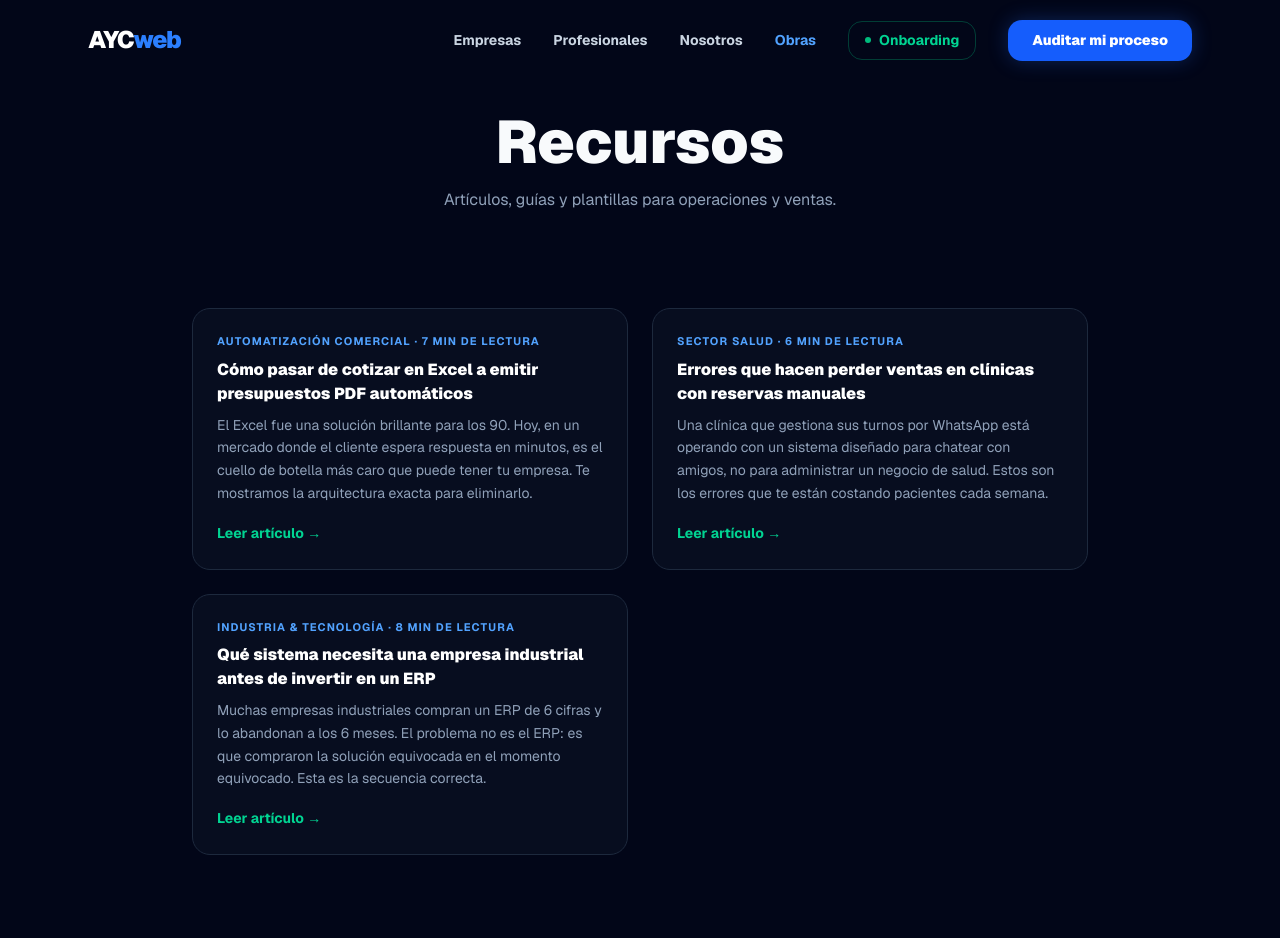
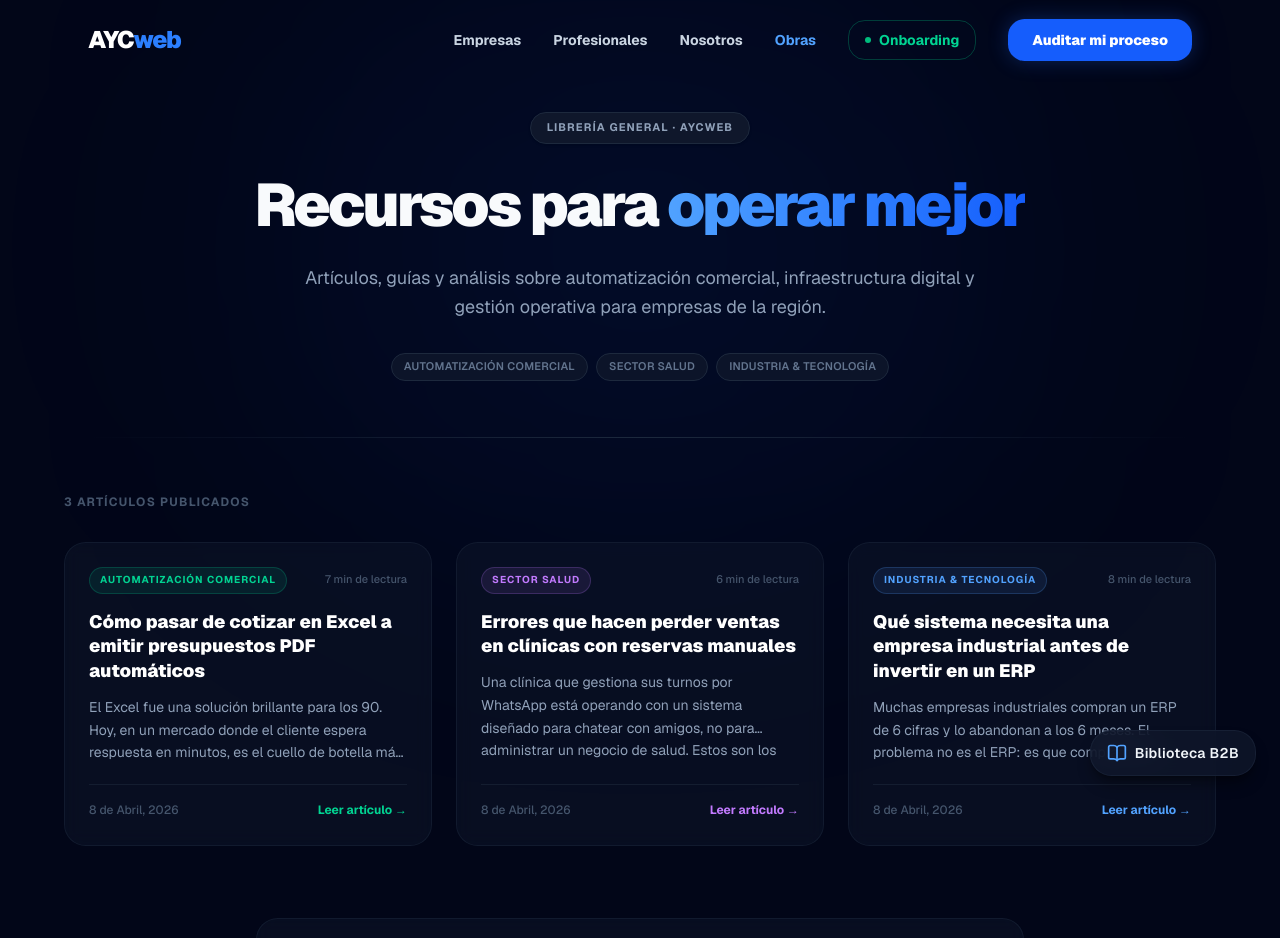
Before and after one commit to oscaramarilla/aycweb, a Next.js app: page /1/recursos in a window 1280 px wide. Shown: the top 938 px of the page. Before the commit the page ends 903 px from the top, so only its background shows below. Built offline with nearby package versions, Linux system fonts and the light colour scheme.

Commit message:
feat(marketing): biblioteca mdx, boton flotante e interfaz oklch optimizada con tailwind v4

```diff
--- a/app/[lang]/(marketing)/layout.tsx
+++ b/app/[lang]/(marketing)/layout.tsx
@@ -1,4 +1,5 @@
 import Navbar from "@/components/Navbar";
+import FloatingResourcesCTA from "@/components/ui/FloatingResourcesCTA";
 
 export default function MarketingLayout({
   children,
@@ -11,6 +12,7 @@ export default function MarketingLayout({
       <main className="flex-1">
         {children}
       </main>
+      <FloatingResourcesCTA />
     </div>
   );
 }
--- a/app/[lang]/(marketing)/recursos/page.tsx
+++ b/app/[lang]/(marketing)/recursos/page.tsx
@@ -1,32 +1,112 @@
-import Link from "next/link";
-import { articulos } from "../../../../lib/data/articulos";
+import { articulos } from "@/lib/data/articulos";
+import { ResourceCard } from "@/components/ResourceCard";
 
-export default async function RecursosIndex({ params }: { params: Promise<{ lang: string }> }) {
+export const dynamic = "force-static";
+
+// Agrupar artículos por categoría para el filtro visual
+function getCategoriasUnicas(arts: typeof articulos) {
+  const seen = new Set<string>();
+  return arts
+    .map((a) => a.categoria)
+    .filter((c) => {
+      if (seen.has(c)) return false;
+      seen.add(c);
+      return true;
+    });
+}
+
+export default async function RecursosIndex({
+  params,
+}: {
+  params: Promise<{ lang: string }>;
+}) {
   const { lang } = await params;
+  const categorias = getCategoriasUnicas(articulos);
 
   return (
-    <div className="min-h-screen bg-slate-950 text-slate-50">
-      <section className="px-6 pt-28 pb-12 text-center">
+    <div className="min-h-screen bg-slate-950 text-slate-50 relative overflow-hidden">
+      {/* Fondo de ruido sutil */}
+      <div className="absolute inset-0 bg-[url('/noise.svg')] opacity-20 pointer-events-none mix-blend-overlay z-0" />
+
+      {/* Glow decorativo en el hero */}
+      <div className="absolute top-0 left-1/2 -translate-x-1/2 w-[700px] h-[500px] bg-blue-600/8 rounded-full blur-[140px] pointer-events-none z-0" />
+
+      {/* ─── HERO ─── */}
+      <section className="relative z-10 px-6 pt-28 pb-14 text-center">
         <div className="max-w-4xl mx-auto">
-          <h1 className="text-4xl md:text-6xl font-black mb-4">Recursos</h1>
-          <p className="text-slate-400 max-w-2xl mx-auto">Artículos, guías y plantillas para operaciones y ventas.</p>
+          <span className="inline-block px-4 py-1.5 rounded-full bg-slate-900 border border-slate-800 text-slate-400 text-[11px] font-bold uppercase tracking-widest mb-6 shadow-sm">
+            Librería General · AYCweb
+          </span>
+
+          <h1 className="text-4xl md:text-6xl font-black tracking-tighter leading-tight mb-5">
+            Recursos para{" "}
+            <span className="text-transparent bg-clip-text bg-gradient-to-r from-blue-400 to-blue-600">
+              operar mejor
+            </span>
+          </h1>
+
+          <p className="text-slate-400 text-base md:text-lg max-w-2xl mx-auto leading-relaxed">
+            Artículos, guías y análisis sobre automatización comercial,
+            infraestructura digital y gestión operativa para empresas de la
+            región.
+          </p>
+
+          {/* Badges de categorías */}
+          <div className="flex flex-wrap items-center justify-center gap-2 mt-8">
+            {categorias.map((cat) => (
+              <span
+                key={cat}
+                className="px-3 py-1 rounded-full bg-slate-900/80 border border-slate-800 text-slate-500 text-[11px] font-semibold uppercase tracking-wide"
+              >
+                {cat}
+              </span>
+            ))}
+          </div>
         </div>
       </section>
 
-      <section className="px-6 py-12">
-        <div className="max-w-4xl mx-auto grid grid-cols-1 md:grid-cols-2 gap-6">
-          {articulos.map((a) => (
-            <article key={a.slug} className="rounded-2xl border border-slate-800 p-6 bg-slate-900/40">
-              <span className="text-[11px] font-bold uppercase tracking-widest text-blue-400 mb-2 block">
-                {a.categoria} · {a.tiempoLectura}
-              </span>
-              <h3 className="font-black text-white mb-2">{a.titulo}</h3>
-              <p className="text-slate-400 mb-4 text-sm leading-relaxed">{a.descripcion}</p>
-              <Link href={`/${lang}/recursos/${a.slug}`} className="text-emerald-400 font-bold text-sm">
-                Leer artículo →
-              </Link>
-            </article>
-          ))}
+      {/* ─── DIVISOR ─── */}
+      <div className="relative z-10 max-w-6xl mx-auto px-6">
+        <div className="h-px bg-gradient-to-r from-transparent via-slate-800 to-transparent" />
+      </div>
+
+      {/* ─── GRILLA DE ARTÍCULOS ─── */}
+      <section className="relative z-10 px-6 py-14">
+        <div className="max-w-6xl mx-auto">
+          {/* Contador */}
+          <p className="text-slate-600 text-xs font-bold uppercase tracking-widest mb-8">
+            {articulos.length} artículo{articulos.length !== 1 ? "s" : ""} publicado
+            {articulos.length !== 1 ? "s" : ""}
+          </p>
+
+          {/* Grid responsive: 1 col mobile · 2 tablet · 3 desktop */}
+          <div className="grid grid-cols-1 sm:grid-cols-2 lg:grid-cols-3 gap-5 md:gap-6">
+            {articulos.map((articulo) => (
+              <ResourceCard key={articulo.slug} articulo={articulo} lang={lang} />
+            ))}
+          </div>
+        </div>
+      </section>
+
+      {/* ─── CTA INFERIOR ─── */}
+      <section className="relative z-10 px-6 pb-20 pt-4">
+        <div className="max-w-3xl mx-auto">
+          <div className="bg-slate-900/50 border border-slate-800/50 backdrop-blur-sm rounded-2xl p-8 text-center">
+            <p className="text-slate-400 text-sm mb-2 font-semibold uppercase tracking-widest text-[11px]">
+              ¿Querés aplicar esto a tu operación?
+            </p>
+            <h3 className="text-xl md:text-2xl font-black text-white mb-4">
+              Agendá una auditoría sin costo
+            </h3>
+            <a
+              href="https://wa.me/595985864209?text=Hola%20Oscar.%20Le%C3%AD%20los%20recursos%20y%20quiero%20agendar%20una%20Auditor%C3%ADa%20B2B."
+              target="_blank"
+              rel="noopener noreferrer"
+              className="inline-block bg-blue-600 hover:bg-blue-500 text-white font-black py-3 px-8 rounded-xl transition-all shadow-[0_0_24px_rgba(37,99,235,0.35)] hover:shadow-[0_0_32px_rgba(37,99,235,0.5)] active:scale-95 text-sm"
+            >
+              Hablar con Oscar →
+            </a>
+          </div>
         </div>
       </section>
     </div>
--- a/app/globals.css
+++ b/app/globals.css
@@ -71,7 +71,8 @@
     --chart-3: oklch(0.439 0 0);
     --chart-4: oklch(0.371 0 0);
     --chart-5: oklch(0.269 0 0);
-    --radius: 0.625rem;
+    /* Radio de borde más amplio — look B2B premium */
+    --radius: 0.75rem;
     --sidebar: oklch(0.985 0 0);
     --sidebar-foreground: oklch(0.145 0 0);
     --sidebar-primary: oklch(0.205 0 0);
@@ -119,11 +120,60 @@
 @layer base {
   * {
     @apply border-border outline-ring/50;
-    }
-  body {
-    @apply bg-background text-foreground;
-    }
+  }
+
   html {
     @apply font-sans;
-    }
+    /* Scroll suave global — esencial para navegación dashboard */
+    scroll-behavior: smooth;
+  }
+
+  body {
+    @apply text-foreground;
+    /*
+     * Gradiente sutil B2B premium: transición de slate-950 profundo
+     * hacia un slate con ligero tinte azul-índigo en la esquina opuesta.
+     * Mantiene la paleta slate/blue base sin alterarla.
+     */
+    background: linear-gradient(
+      160deg,
+      oklch(0.110 0.035 265) 0%,
+      oklch(0.130 0.025 258) 45%,
+      oklch(0.150 0.030 260) 100%
+    );
+    /* Tipografía respirable — indispensable en interfaces de datos */
+    line-height: 1.625;
+  }
+
+  /*
+   * Transiciones suaves por defecto en todos los elementos interactivos.
+   * Equivalente a transition-all duration-300 ease-in-out pero optimizado
+   * (excluye propiedades de layout para evitar reflows costosos).
+   */
+  a,
+  button,
+  input,
+  select,
+  textarea,
+  [role="button"],
+  [role="tab"],
+  [role="checkbox"],
+  [role="radio"],
+  [role="switch"],
+  [role="menuitem"] {
+    transition-property:
+      color,
+      background-color,
+      border-color,
+      text-decoration-color,
+      fill,
+      stroke,
+      opacity,
+      box-shadow,
+      transform,
+      filter,
+      backdrop-filter;
+    transition-timing-function: cubic-bezier(0.4, 0, 0.2, 1);
+    transition-duration: 300ms;
+  }
 }
--- a/app/layout.tsx
+++ b/app/layout.tsx
@@ -84,7 +84,7 @@ export const viewport: Viewport = {
 export default function RootLayout({ children }: Readonly<{ children: React.ReactNode; }>) {
   return (
     <html lang="es" className={cn("scroll-smooth", inter.variable, "font-sans", geist.variable)}>
-      <body className="antialiased bg-slate-950 text-slate-50 min-h-screen flex flex-col font-sans relative selection:bg-blue-500/30">
+      <body className="antialiased text-slate-50 min-h-screen flex flex-col font-sans relative selection:bg-blue-500/30 leading-relaxed">
 
         {/* Grilla sutil futurista de fondo */}
         <div className="absolute inset-0 bg-[url('/noise.svg')] opacity-20 pointer-events-none mix-blend-overlay z-0"></div>
--- /dev/null
+++ b/components/ResourceCard.tsx
@@ -0,0 +1,97 @@
+import Link from "next/link";
+import { Articulo } from "@/lib/data/articulos";
+
+// Mapa de colores de categoría a clases Tailwind
+const categoriaColorMap: Record<string, { badge: string; glow: string; border: string }> = {
+  emerald: {
+    badge: "text-emerald-400 bg-emerald-400/10 border-emerald-400/20",
+    glow: "group-hover:shadow-emerald-500/10",
+    border: "group-hover:border-emerald-500/40",
+  },
+  purple: {
+    badge: "text-purple-400 bg-purple-400/10 border-purple-400/20",
+    glow: "group-hover:shadow-purple-500/10",
+    border: "group-hover:border-purple-500/40",
+  },
+  blue: {
+    badge: "text-blue-400 bg-blue-400/10 border-blue-400/20",
+    glow: "group-hover:shadow-blue-500/10",
+    border: "group-hover:border-blue-500/40",
+  },
+};
+
+const defaultColors = {
+  badge: "text-slate-400 bg-slate-400/10 border-slate-400/20",
+  glow: "group-hover:shadow-slate-500/10",
+  border: "group-hover:border-slate-500/40",
+};
+
+interface ResourceCardProps {
+  articulo: Articulo;
+  lang: string;
+}
+
+export function ResourceCard({ articulo, lang }: ResourceCardProps) {
+  const colors = categoriaColorMap[articulo.categoriaColor] ?? defaultColors;
+
+  return (
+    <Link
+      href={`/${lang}/recursos/${articulo.slug}`}
+      className={`
+        group flex flex-col h-full
+        bg-slate-900/50 border border-slate-800/50
+        backdrop-blur-sm rounded-2xl p-6
+        transition-all duration-300 ease-out
+        hover:scale-[1.02] hover:bg-slate-900/70
+        hover:shadow-xl ${colors.glow}
+        ${colors.border}
+      `}
+    >
+      {/* Badge de categoría */}
+      <div className="flex items-center justify-between mb-4">
+        <span
+          className={`
+            inline-block px-2.5 py-1 rounded-full text-[10px] font-bold
+            uppercase tracking-widest border
+            ${colors.badge}
+          `}
+        >
+          {articulo.categoria}
+        </span>
+        <span className="text-slate-600 text-[11px] font-medium">
+          {articulo.tiempoLectura}
+        </span>
+      </div>
+
+      {/* Título */}
+      <h3 className="font-black text-white text-lg leading-snug mb-3 group-hover:text-slate-100 transition-colors line-clamp-3">
+        {articulo.titulo}
+      </h3>
+
+      {/* Extracto */}
+      <p className="text-slate-400 text-sm leading-relaxed line-clamp-3 flex-1 mb-5">
+        {articulo.descripcion}
+      </p>
+
+      {/* Footer: fecha y CTA */}
+      <div className="flex items-center justify-between pt-4 border-t border-slate-800/60">
+        <span className="text-slate-600 text-[12px] font-medium">
+          {articulo.fechaPublicacion}
+        </span>
+        <span
+          className={`
+            text-[12px] font-bold transition-colors
+            ${articulo.categoriaColor === "emerald"
+              ? "text-emerald-400 group-hover:text-emerald-300"
+              : articulo.categoriaColor === "purple"
+              ? "text-purple-400 group-hover:text-purple-300"
+              : "text-blue-400 group-hover:text-blue-300"
+            }
+          `}
+        >
+          Leer artículo →
+        </span>
+      </div>
+    </Link>
+  );
+}
--- /dev/null
+++ b/components/ui/FloatingResourcesCTA.tsx
@@ -0,0 +1,39 @@
+"use client";
+
+import Link from "next/link";
+import { useParams } from "next/navigation";
+import { BookOpen } from "lucide-react";
+
+export default function FloatingResourcesCTA() {
+  const params = useParams();
+  const lang = (params?.lang as string) ?? "es";
+
+  return (
+    <Link
+      href={`/${lang}/recursos`}
+      aria-label="Biblioteca B2B — Recursos de autoridad"
+      className="
+        fixed bottom-6 right-6 z-50
+        flex items-center gap-2
+        bg-slate-900/80 backdrop-blur-md
+        border border-slate-800/60
+        text-slate-100
+        px-4 py-3 rounded-2xl
+        shadow-lg shadow-black/40
+        hover:border-blue-500/70 hover:bg-slate-800/90
+        hover:scale-105 active:scale-95
+        focus-visible:outline-none focus-visible:ring-2 focus-visible:ring-blue-500
+        transition-all duration-300 ease-in-out
+        select-none
+      "
+    >
+      <BookOpen
+        className="w-5 h-5 shrink-0 text-blue-400"
+        aria-hidden="true"
+      />
+      <span className="hidden md:inline text-sm font-semibold tracking-wide whitespace-nowrap">
+        Biblioteca B2B
+      </span>
+    </Link>
+  );
+}
```
